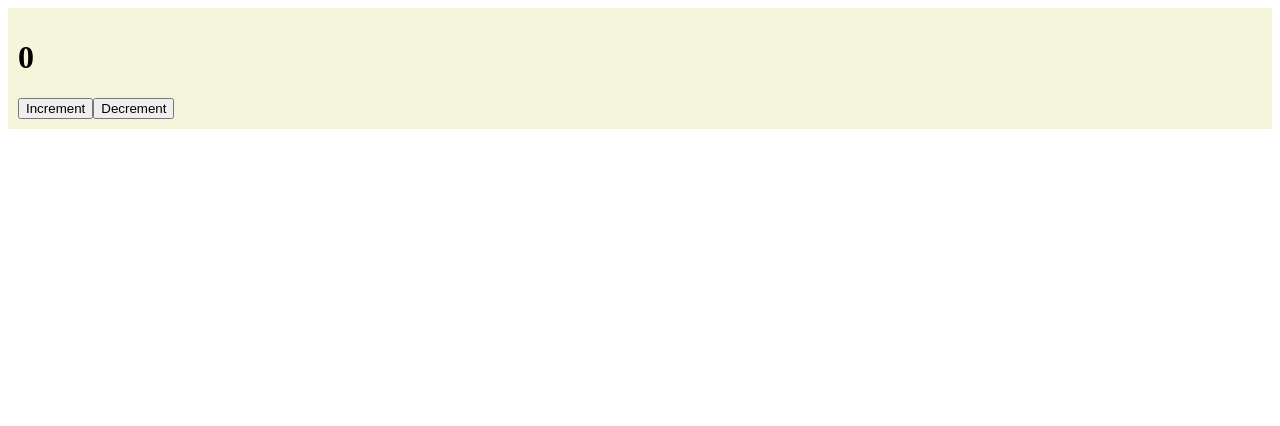
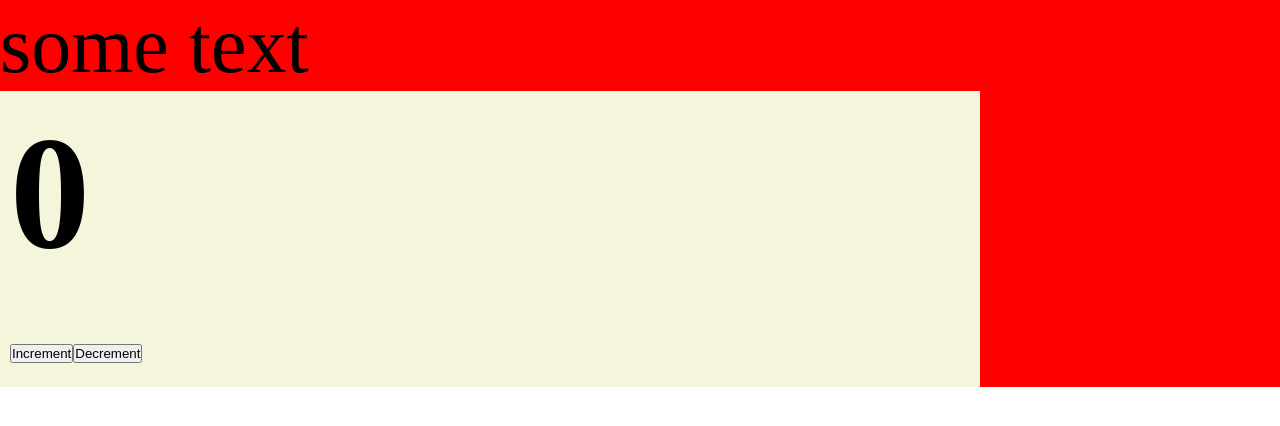
Before and after one commit to i1-kmv/top-project, a React app: page / in a window 1280 px wide. Shown: the top 426 px of the page. Built offline with nearby package versions, Linux system fonts and the light colour scheme.

Commit message:
add css-modules config

```diff
--- /dev/null
+++ b/src/App.tsx
@@ -0,0 +1,14 @@
+import React from 'react';
+import Counter from "./components/Counter";
+import './index.scss'
+
+const App = () => {
+    return (
+        <div className='app'>
+            some text
+            <Counter/>
+        </div>
+    );
+};
+
+export default App;
--- a/src/components/Counter.tsx
+++ b/src/components/Counter.tsx
@@ -1,5 +1,5 @@
 import React, {useState} from 'react';
-import './Counter.scss'
+import classes from './Counter.module.scss'
 
 export const Counter = () => {
 
@@ -14,7 +14,7 @@
     }
 
     return (
-        <div className='counter'>
+        <div className={classes.counter}>
             <h1>{count}</h1>
             <button onClick={increment}>Increment</button>
             <button onClick={decrement}>Decrement</button>
--- /dev/null
+++ b/src/index.scss
@@ -0,0 +1,11 @@
+* {
+  padding: 0;
+  margin: 0;
+  box-sizing: border-box;
+}
+
+.app {
+  font-size: 80px;
+  background-color: red;
+  padding-right: 300px;
+}
--- a/src/index.tsx
+++ b/src/index.tsx
@@ -1,9 +1,9 @@
 import {render} from "react-dom";
-import Counter from "./components/Counter";
+import App from "./App";
 
 render (
     <div>
-        <Counter/>
+        <App/>
     </div>,
     document.getElementById('root')
 )
```
Also changed, not shown: src/global.d.ts (added, +7 -0 lines), src/components/Counter.module.scss (renamed from src/components/Counter.scss), 3 other files (tests, documents, lock files or other folders).
